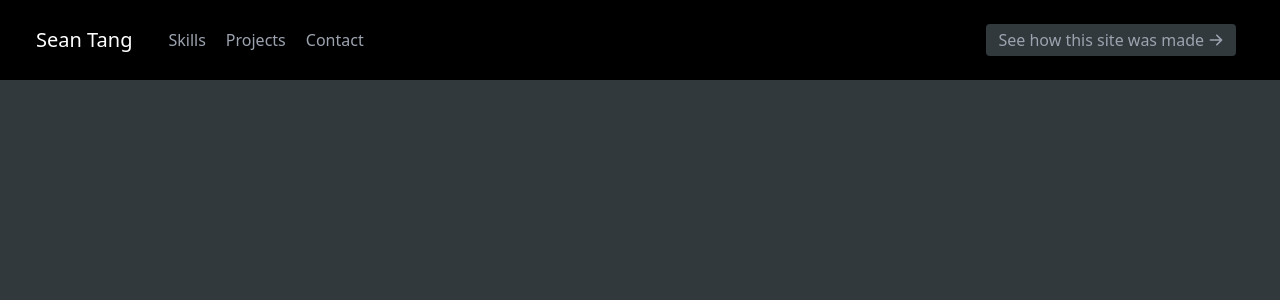
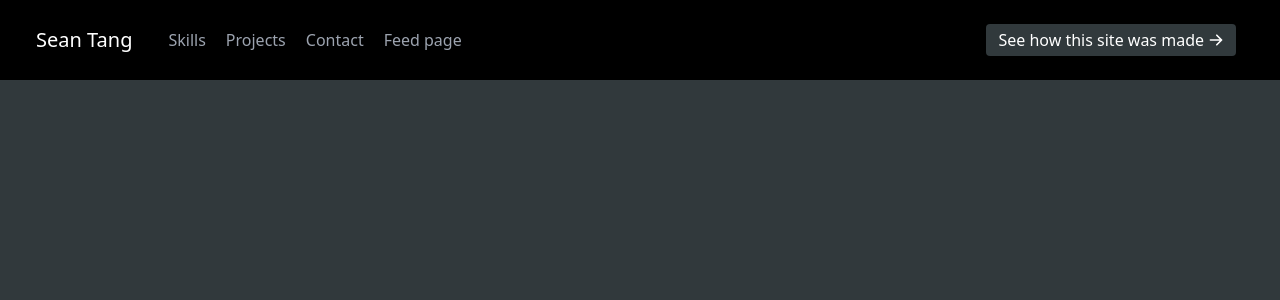
Before and after one commit to SeanEvanss/react_portfolio_site, a React (Create React App) app: page / in a window 1280 px wide. Shown: the top 300 px of the page. Built offline with nearby package versions, Linux system fonts and the light colour scheme.

Commit message:
Added feed page

```diff
--- a/src/App.js
+++ b/src/App.js
@@ -2,6 +2,7 @@ import './index.css';
 import React from 'react';
 import Navbar from './components/Navbar';
 import MainPage from './MainPage';
+import Feed from './components/Feed';
 import "./App.css"
 import { Route, BrowserRouter, Routes } from 'react-router-dom';
 
@@ -13,6 +14,7 @@ export default function App() {
           <Navbar />
           <Routes>
             <Route path="/react_portfolio_site/" element={<MainPage />} />
+            <Route path="/react_portfolio_site/project_feed/" element={<Feed/>} />
           </Routes>
         </main>
       </html>
--- /dev/null
+++ b/src/components/Feed.js
@@ -0,0 +1,19 @@
+import React, {useEffect} from 'react'
+import "./styles/Landing.css"
+
+
+
+
+export default function Feed() {
+
+    return (
+        <section id="feed" >
+            <div id="landing_div" className="flex flex-col h-screen justify-center items-center">
+               <h1 className='text-pure_white'>
+                    This is the Feed Page<br/>
+                    Loading...
+               </h1>
+            </div>
+        </section>
+    )
+}
--- a/src/components/Navbar.js
+++ b/src/components/Navbar.js
@@ -1,5 +1,6 @@
 import React from 'react'
 import { ArrowRightIcon } from '@heroicons/react/solid'
+import { Link } from 'react-router-dom'
 
 export default function Navbar(){
 
@@ -8,9 +9,9 @@ export default function Navbar(){
             <header className="bg-pure_black md:sticky top-0 z-10">
                 <div className="flex xl:p-6 md:p-3 flex-row items-center">
                     <div className="title-font font-medium text-pure_white mb-4 md:mb-0">
-                        <a href="#landing" className="ml-3 text-xl">
+                        <Link to="/react_portfolio_site/"  className="ml-3 text-xl">
                             Sean Tang
-                        </a>
+                        </Link>
                     </div>
                     <nav className="md:mr-auto md:ml-4 md:py-1 md:pl-5 flex flex-wrap flex-row items-center justify-center mb-4 md:mb-0">
                         <a href="#skills" className="hover:text-pure_white mr-5">
@@ -22,9 +23,12 @@ export default function Navbar(){
                         <a href="#contact" className="hover:text-pure_white mr-5">
                             Contact
                         </a>
+                        <Link to="/react_portfolio_site/project_feed/" className="hover:text-pure_white mr-5">
+                            Feed page
+                        </Link>
                     </nav>
                     <a href="https://github.com/SeanEvanss/react_portfolio_site"
-                        className="inline-flex items-center bg-custom_gray border-0 py-1 px-3 focus:outline-none hover:bg-custom_beige rounded text-base mb-4 md:mb-0 hover:text-white mr-5">
+                        className="inline-flex items-center bg-custom_gray border-0 text-pure_white py-1 px-3 focus:outline-none hover:bg-custom_beige rounded text-base mb-4 md:mb-0 hover:text-gray-400 mr-5">
                         See how this site was made
                         <ArrowRightIcon className="w-4 h-4 ml-1" />
                     </a>
```
